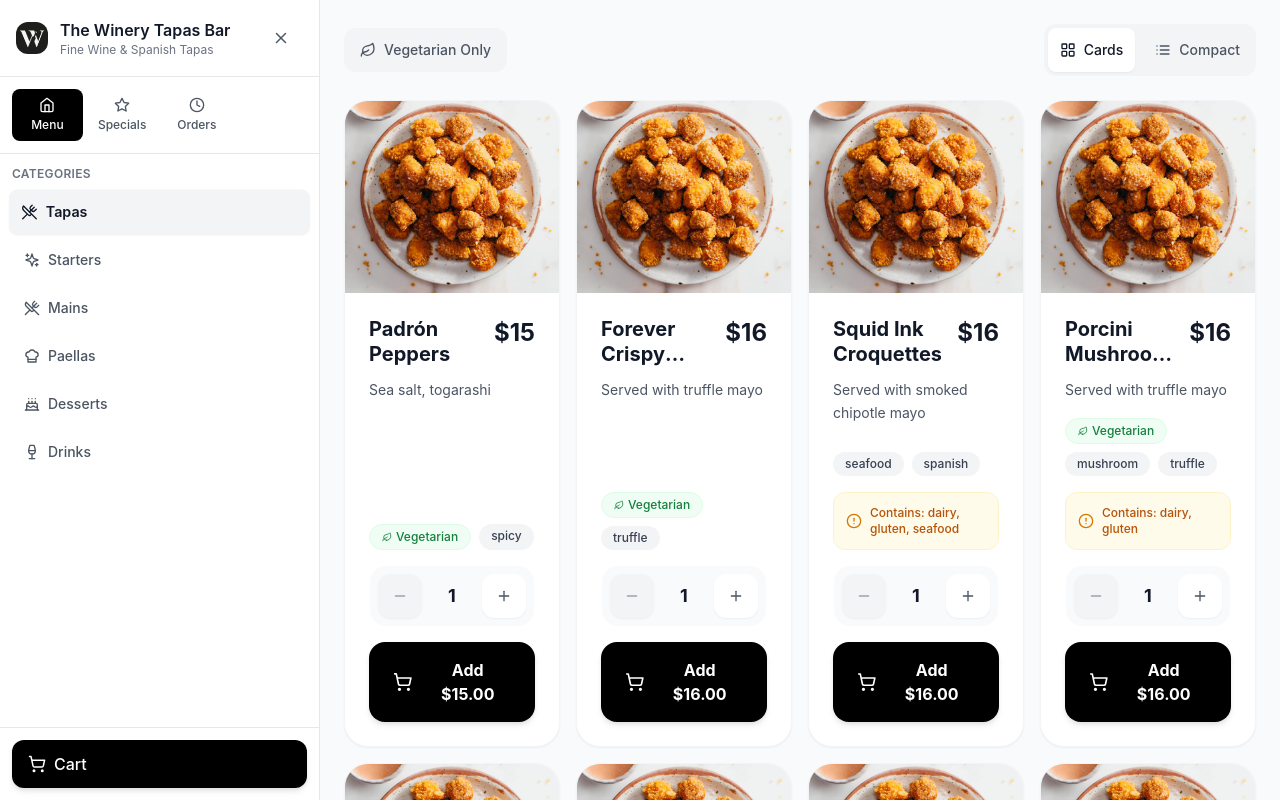
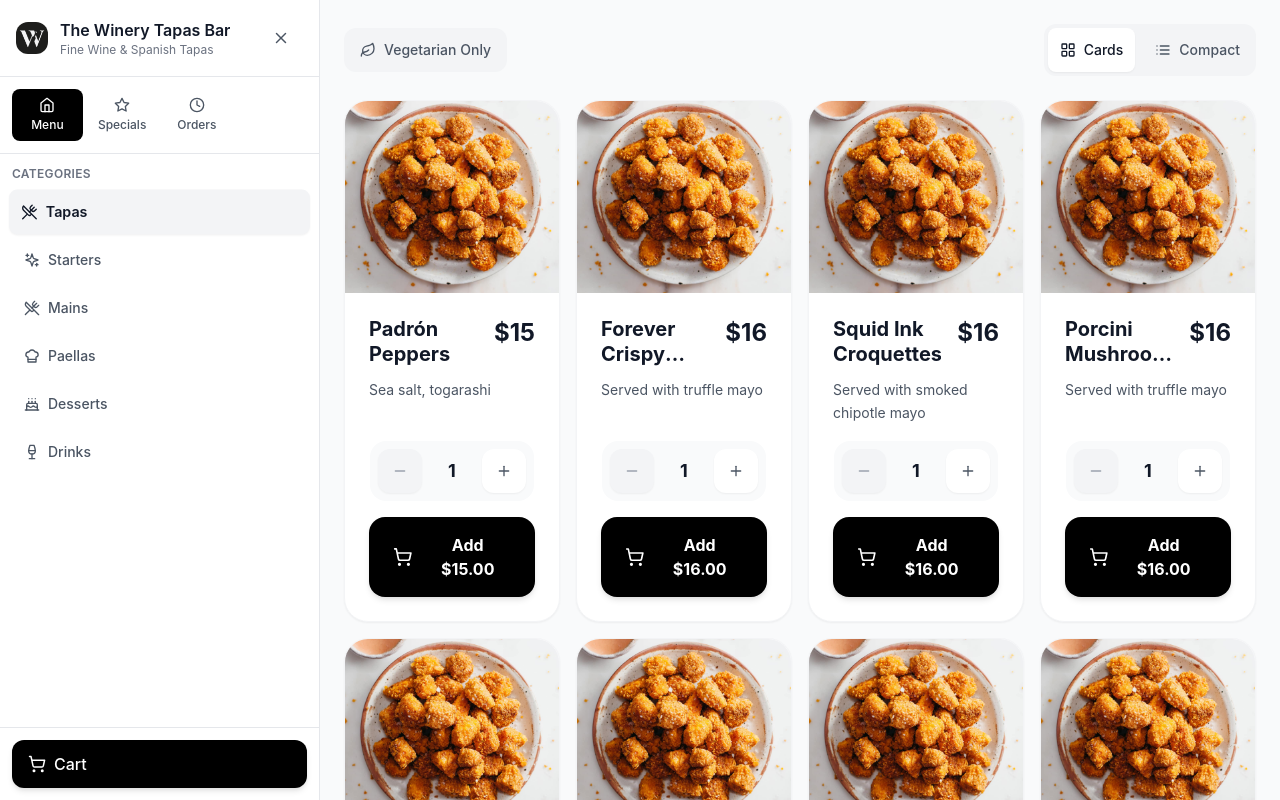
Before and after one commit to mikaelchan95/winerymenu, a React (Vite) app: page / in a window 1280 px wide. Built offline with nearby package versions, Linux system fonts and the light colour scheme.

Commit message:
Remove All Badges and Create Clean UI

```diff
--- a/src/components/MenuItem.tsx
+++ b/src/components/MenuItem.tsx
@@ -48,25 +48,6 @@ export const MenuItem: React.FC<MenuItemProps> = ({ item, onAddToCart, compact =
         </div>
 
         {/* Compact Badges Row */}
-        <div className="flex items-center flex-wrap gap-2 mb-4 min-h-[24px]">
-          {item.spiceLevel && item.spiceLevel >= 2 && (
-            <div className="bg-red-500 text-white text-xs px-2 py-1 rounded-lg font-bold flex items-center space-x-1">
-              <Flame size={10} />
-              <span>{item.spiceLevel}</span>
-            </div>
-          )}
-
-          {item.tags?.includes('vegetarian') && (
-            <div className="bg-green-100 text-green-700 text-xs px-2 py-1 rounded-lg font-medium flex items-center space-x-1" aria-label="Vegetarian">
-              <Leaf size={10} />
-              <span>Veg</span>
-            </div>
-          )}
-
-          {item.allergens && item.allergens.length > 0 && (
-            <AlertCircle size={12} className="text-amber-500" />
-          )}
-        </div>
 
         {/* Description for larger compact cards */}
         <p className="text-gray-600 text-sm mb-4 line-clamp-2 flex-1 leading-relaxed">
@@ -168,49 +149,6 @@ export const MenuItem: React.FC<MenuItemProps> = ({ item, onAddToCart, compact =
         {/* Description */}
         <p className="text-gray-600 text-sm mb-4 line-clamp-2 flex-1 leading-relaxed">{item.description}</p>
 
-        {/* Tags */}
-        {item.tags && item.tags.length > 0 && (
-          <div className="flex flex-wrap gap-2 mb-4">
-            {/* Spice Level - Moved to content area */}
-            {item.spiceLevel && item.spiceLevel >= 2 && (
-              <span className="bg-red-50 text-red-700 text-xs px-3 py-1 rounded-full font-medium flex items-center space-x-1 border border-red-100">
-                <Flame size={10} />
-                <span>Spicy {item.spiceLevel}/5</span>
-              </span>
-            )}
-
-            {/* Vegetarian Tag - Moved to content area */}
-            {item.tags?.includes('vegetarian') && (
-              <span className="bg-green-50 text-green-700 text-xs px-3 py-1 rounded-full font-medium flex items-center space-x-1 border border-green-100">
-                <Leaf size={10} />
-                <span>Vegetarian</span>
-              </span>
-            )}
-
-            {/* Other Tags */}
-            {item.tags.slice(0, 3).map(tag => (
-              tag !== 'vegetarian' && (
-              <span
-                key={tag}
-                className="bg-gray-100 text-gray-700 text-xs px-3 py-1 rounded-full font-medium"
-              >
-                {tag}
-              </span>
-              )
-            ))}
-          </div>
-        )}
-
-        {/* Allergens */}
-        {item.allergens && item.allergens.length > 0 && (
-          <div className="flex items-center space-x-2 mb-4 p-3 bg-amber-50 rounded-xl border border-amber-100">
-            <AlertCircle size={16} className="text-amber-600 flex-shrink-0" />
-            <span className="text-xs text-amber-700 font-medium">
-              Contains: {item.allergens.join(', ')}
-            </span>
-          </div>
-        )}
-
         {/* Quantity & Add Section */}
         <div className="mt-auto">
           {/* Quantity Controls */}
```
